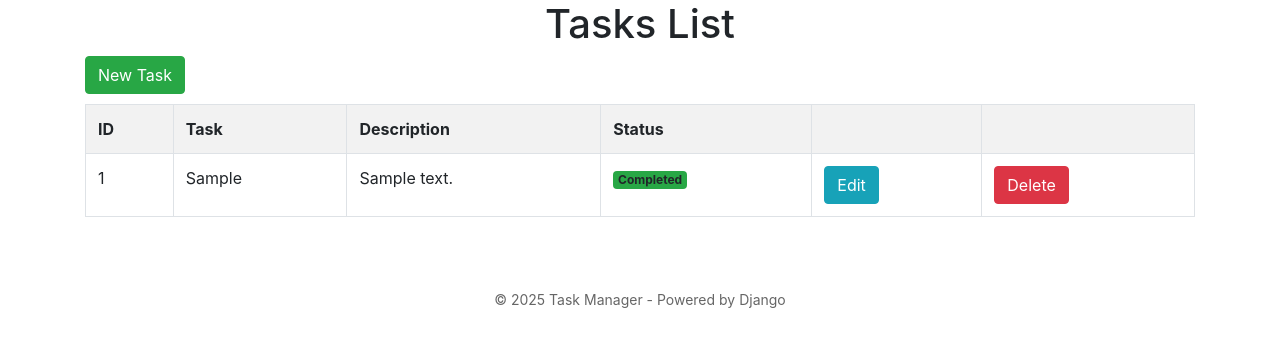
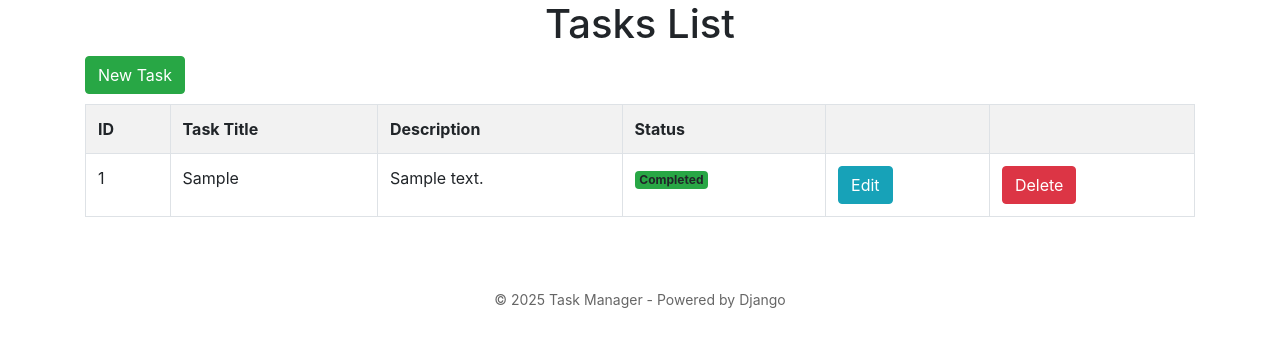
Before and after one commit to guiomenezes/Tasks, a Django app: page /tasks/ in a window 1280 px wide. Shown: the part 58-405 px from the top of the page. Run offline with Django 5.2, Linux system fonts and the light colour scheme; a user stored in the database is signed in; tables that the repository leaves empty hold one stand-in row (values such as "Sample post").

Commit message:
Task in the task_page is now Task Title

```diff
--- a/tasks/templates/tasks/tasks_page.html
+++ b/tasks/templates/tasks/tasks_page.html
@@ -6,7 +6,7 @@
     <table class="table table-striped table-bordered">
         <tr>
         <th>ID</th>
-        <th>Task</th>
+        <th>Task Title</th>
         <th>Description</th>
         <th>Status</th>
         <th></th>
```
